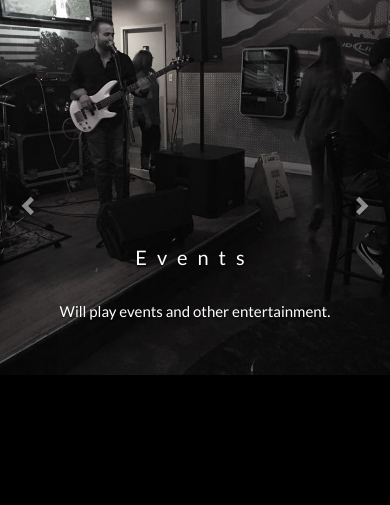
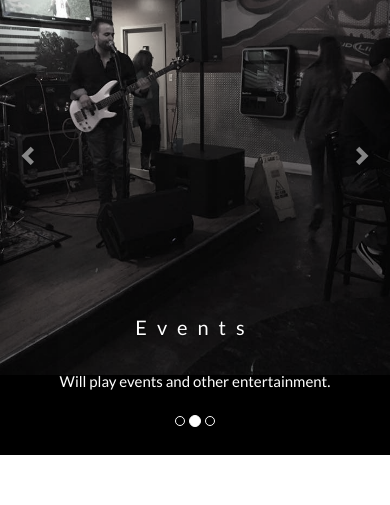
Before and after one commit to jonnyparko/tyler-dunagan, a plain HTML site: page index.html in a window 390 px wide. Shown: the part 145-650 px from the top of the page. Drawn offline with nearby package versions, Linux system fonts and the light colour scheme.

Commit message:
fixed home header for mobile

```diff
--- a/index.html
+++ b/index.html
@@ -46,7 +46,9 @@
   }
   @media (max-width: 600px) {
     .carousel-caption {
-      bottom: 200px; /* Hide the carousel text when the screen is less than 600 pixels wide */
+      right: 20%;
+    left: 20%;
+    padding-bottom: 30px; /* Hide the carousel text when the screen is less than 600 pixels wide */
     }
   }
   .bg-1 {
@@ -208,7 +210,7 @@
     </ol>
 
     <!-- Wrapper for slides -->
-    <div class="carousel-inner" role="listbox" style="height: 700px; background-color: #000000; min-height: 500px">
+    <div class="carousel-inner" role="listbox" style="height: 600px; background-color: #000000; min-height: 500px">
       <div class="item active">
         <img src="band.jpg" alt="New York" style="width: unset;">
         <div class="carousel-caption" style="position: sticky !important;">
```
